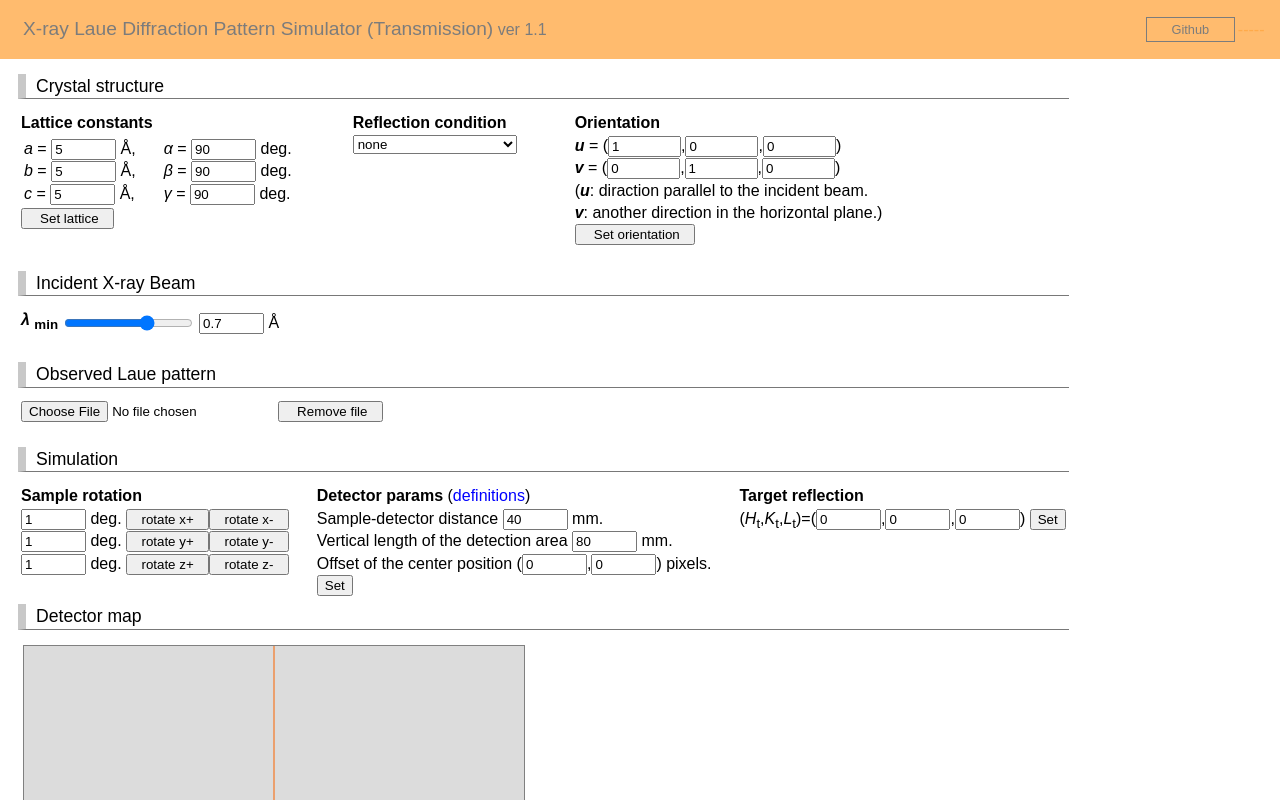
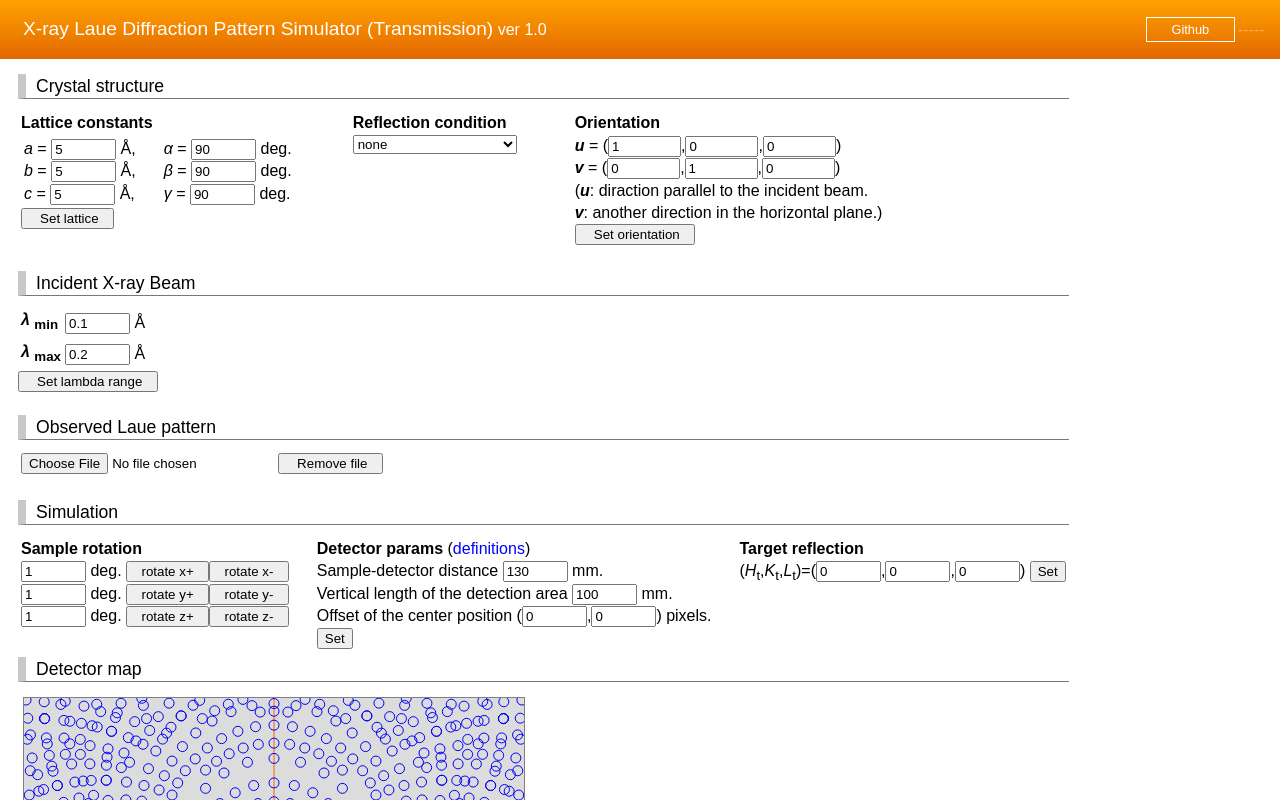
Before and after one commit to taro-nakajima/xray-laue-simulator-transmission, a plain HTML site: page index.html in a window 1280 px wide. Shown: the top 800 px of the page. Drawn offline with nearby package versions, Linux system fonts and the light colour scheme.

Commit message:
ver. 1.0

```diff
--- a/common.css
+++ b/common.css
@@ -12,7 +12,7 @@ body {
 	width: 100vw;
 	font-size		: 150%;
 	font-family: Verdana, Geneva, Tahoma, sans-serif;;
-	color: rgb(124, 124, 124);
+	color: rgb(255, 255, 255);
 	line-height		: 130%;
 	position: fixed;
 	padding: 10px 10px 10px 10px;
@@ -23,11 +23,12 @@ body {
 .fullbox{
 	font-size: 120%;
 	width: 100%;
-	color: rgb(99, 99, 99);
+	color: rgb(255, 255, 255);
 	font-family: "Yu Gothic", sans-serif;
 	height: auto;
 	position: fixed;
-	background-color: rgb(255, 187, 110);
+/*	background-color: rgb(255, 187, 110);*/
+	background: linear-gradient(rgb(255, 162, 0),rgb(227, 103, 1));
 	margin: 0px 0px 0px 0px;
 	padding: 15px 10px 15px 20px;
 }
@@ -35,7 +36,7 @@ body {
 .mytitle{
 	font-family: "Yu Gothic", sans-serif;
 	font-size: 120%;
-	color: rgb(124, 124, 124);
+	color: rgb(255, 255, 255);
 	text-align: left;
 
 }
@@ -47,15 +48,15 @@ body {
 .menu_item{
 	font-family: "Yu Gothic", sans-serif;
 	font-size: 80%;
-	color: rgb(124, 124, 124);
+	color: rgb(255, 255, 255);
 	text-align: center;
 	border: solid 1px;
-	border-color: rgb(124, 124, 124);
+	border-color: rgb(255, 255, 255);
 }
 
 .header_table{
 	width: 100%;
-	color: rgb(124, 124, 124);
+	color: rgb(255, 255, 255);
 }
 
 .section_01{
@@ -149,7 +150,7 @@ td{
 
 
 A:link.headerLink, A:visited.headerLink{
-	color: rgb(124, 124, 124);
+	color: rgb(255, 255, 255);
     text-decoration : none;
 }
 
--- a/index.html
+++ b/index.html
@@ -1,7 +1,7 @@
 <html>
 <head>
 <title >X-ray Laue Diffraction Simulator (Transmission)</title>
-<link rel="stylesheet" type="text/css" href="./common.css">
+<link rel="stylesheet" type="text/css" href="./common.css?202403151">
 <script async src="https://unpkg.com/es-module-shims@1.5.8/dist/es-module-shims.js"></script>
 <script type="importmap">
     {
@@ -10,7 +10,7 @@
       }
     }
   </script>
-<script type="module" src="./xray_laue_detector_map_trans.js?202402253"></script>
+<script type="module" src="./xray_laue_detector_map_trans.js?20240317"></script>
 <meta charset="UTF-8">
 </head>
 <body>
@@ -100,13 +100,19 @@
                         <b><i>&lambda;</i> <sub>min</sub></b><br />
                     </td>
                     <td>
-                        <input type="range" value="0.7" min="0.1" max="1" step="0.01" id="lambda_min" >
+                        <input size="5" value="0.1" id="lambda_min"> &Aring;
+                    </td>
+                </tr>
+                <tr>
+                    <td>
+                        <b><i>&lambda;</i> <sub>max</sub></b><br />
                     </td>
                     <td>
-                        <input size="5" value="0.45" id="lambda_min_disp"> &Aring;
+                        <input size="5" value="0.2" id="lambda_max"> &Aring;
                     </td>
                 </tr>
             </table>
+            <input type="button" value="   Set lambda range  " id="set_lambda_button"/><br />
             <br />
 
 
@@ -139,8 +145,8 @@
                     </td>
                     <td valign="top">
                         <b>Detector params</b> (<a href="https://sites.google.com/view/t-nakajima-group/tools/xray_laue_simulator#h.aqdg0r3yuaac" target="_blank">definitions</a>)<br>
-                        Sample-detector distance <input size="5" id="Lsd" value="40"> mm.<br />
-                        Vertical length of the detection area <input size="5" id="DetHeight" value="80"> mm.<br />
+                        Sample-detector distance <input size="5" id="Lsd" value="130"> mm.<br />
+                        Vertical length of the detection area <input size="5" id="DetHeight" value="100"> mm.<br />
                         Offset of the center position (<input size="5" id="X0_ofst" value="0">,<input size="5" id="Y0_ofst" value="0">) pixels.<br />
                         <input type="button" value="Set" id="set_origin_button"><br />
                     </td>
--- a/xray_laue_detector_map_trans.js
+++ b/xray_laue_detector_map_trans.js
@@ -2,7 +2,7 @@ import * as THREE from 'three';
 
 //JavaScript code for simulation of X-ray Laue backscattering
 
-const version = "1.1";
+const version = "1.0";
 
 // dimensions of the canvas object
 let scaleX=500;
@@ -53,7 +53,8 @@ let Hmax;
 let Kmax;
 let Lmax;
 
-let lambda_min=0.4;
+let lambda_min=0.1;
+let lambda_max=0.2;
 
 let lambda;             // wavelength
 
@@ -94,7 +95,7 @@ window.addEventListener('load', () => {
         draw();
     });
 
-    document.getElementById('lambda_min').addEventListener('input', (evt) => {    // button to execute the calculation of the list of nuclear structure factors
+    document.getElementById('set_lambda_button').addEventListener('click', (evt) => {    // button to execute the calculation of the list of nuclear structure factors
         lambda_adjust_and_draw();
     });
 
@@ -178,8 +179,9 @@ function rot_and_draw(rot_ax_dir) {
 }
 
 function lambda_adjust_and_draw(){
-    document.getElementById("lambda_min_disp").value = document.getElementById("lambda_min").value;
+//    document.getElementById("lambda_min_disp").value = document.getElementById("lambda_min").value;
     lambda_min = Number(document.getElementById("lambda_min").value);
+    lambda_max = Number(document.getElementById("lambda_max").value);
     draw_DetMap();
 }
 
@@ -354,7 +356,9 @@ function draw_DetMap(){
     context.lineWidth= ref_linewidth;
     context.font = "10px sans-serif";
 
-    let Qmax = 4.0*Math.PI/lambda_min;
+    const tthmax = Math.atan(DetHeight/2.0*Math.sqrt(2.0)/Lsd);  // The shape of the detector surface is assumed to be square. The largest 2th is given at the coner of the square.
+
+    let Qmax = 2.0*(2.0*Math.PI/lambda_min)*Math.sin(tthmax/2.0);
     Hmax = Math.floor(Qmax/as_len);
     Kmax = Math.floor(Qmax/bs_len);
     Lmax = Math.floor(Qmax/cs_len);
@@ -415,7 +419,7 @@ function drawBraggReflection(context1,H1,K1,L1,isTargetHKL1,showHKL1){
         let ki = -0.5*G_sq/Ghkl[0]; // Ki >0
         lambda = 2.0*Math.PI/ki;    // Angstrome
 
-        if(lambda>lambda_min && G_sq > 0){   // lambda_min=2PI/sqrt(Ei_max/2.072), the case that H=K=L=0 is avoided by the condition of  G_sq > 0.
+        if(lambda>lambda_min && lambda<lambda_max && G_sq > 0){   // lambda_min=2PI/sqrt(Ei_max/2.072), the case that H=K=L=0 is avoided by the condition of  G_sq > 0.
             let kf=new Array(3);
             kf[0]=Ghkl[0]+ki;
             kf[1]=Ghkl[1];
@@ -525,10 +529,10 @@ function draw_OriViewer(){
     const scene = new THREE.Scene();
 
     // カメラを作成
-    const camera = new THREE.PerspectiveCamera(30, width / height);
+    const camera = new THREE.PerspectiveCamera(30, width / height, 1,5000);
     let cam_theta=Number(document.getElementById("cam_theta").value);
     let cam_phi=Number(document.getElementById("cam_phi").value);
-    let cam_len=1200;
+    let cam_len=2000;
     camera.position.set(cam_len*Math.sin(Math.PI/180.0*cam_theta)*Math.sin(Math.PI/180.0*cam_phi), cam_len*Math.cos(Math.PI/180.0*cam_theta), cam_len*Math.sin(Math.PI/180.0*cam_theta)*Math.cos(Math.PI/180.0*cam_phi));
     camera.lookAt(new THREE.Vector3(0, 0, 0));
 
@@ -537,7 +541,7 @@ function draw_OriViewer(){
     let geometry_det = new THREE.BoxGeometry(DetBankThickness,DetHeight*scale3D,DetHeight/scaleY*scaleX*scale3D);
     let mesh_det = new THREE.Mesh(geometry_det, material1);
     scene.add(mesh_det);
-    mesh_det.position.x -= Lsd*scale3D;
+    mesh_det.position.x += Lsd*scale3D;
 
     // guide for the incident beam
     const geometry_guide = new THREE.BoxGeometry(1000,50,50);
```
Also changed, not shown: 2 other files.
